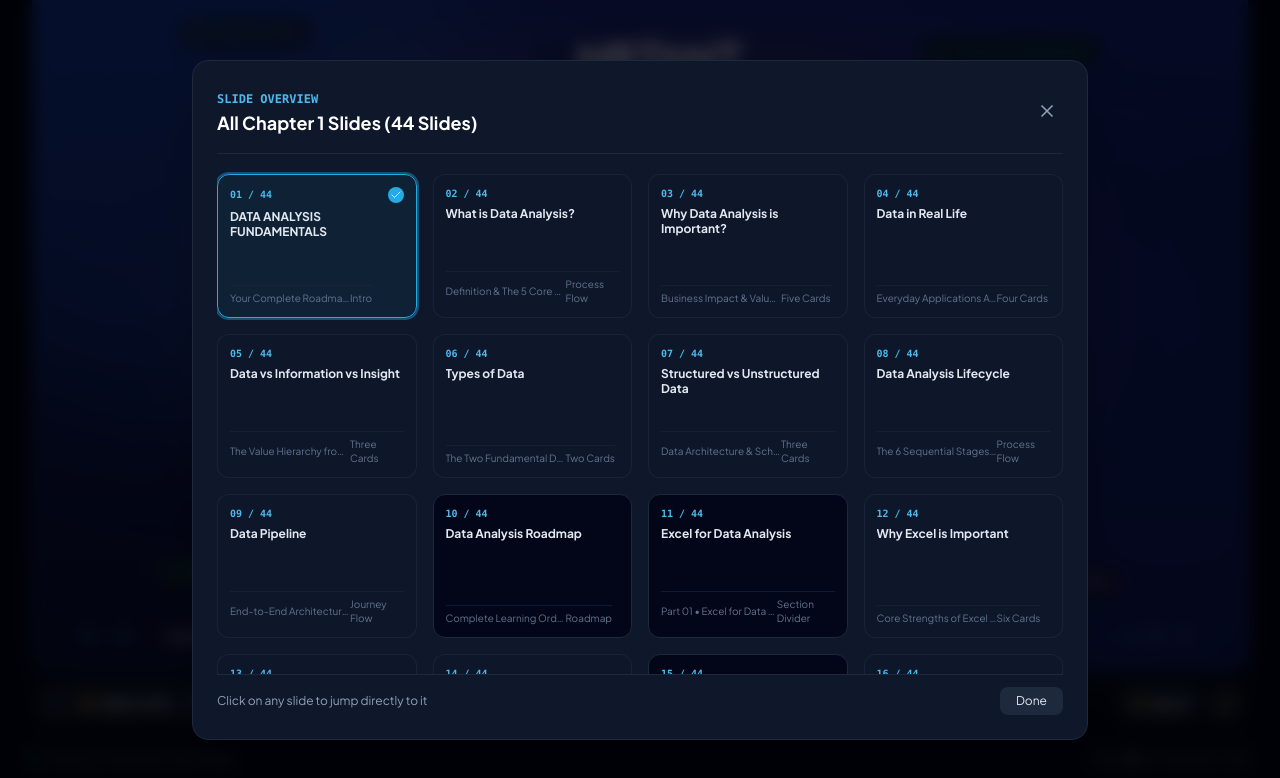
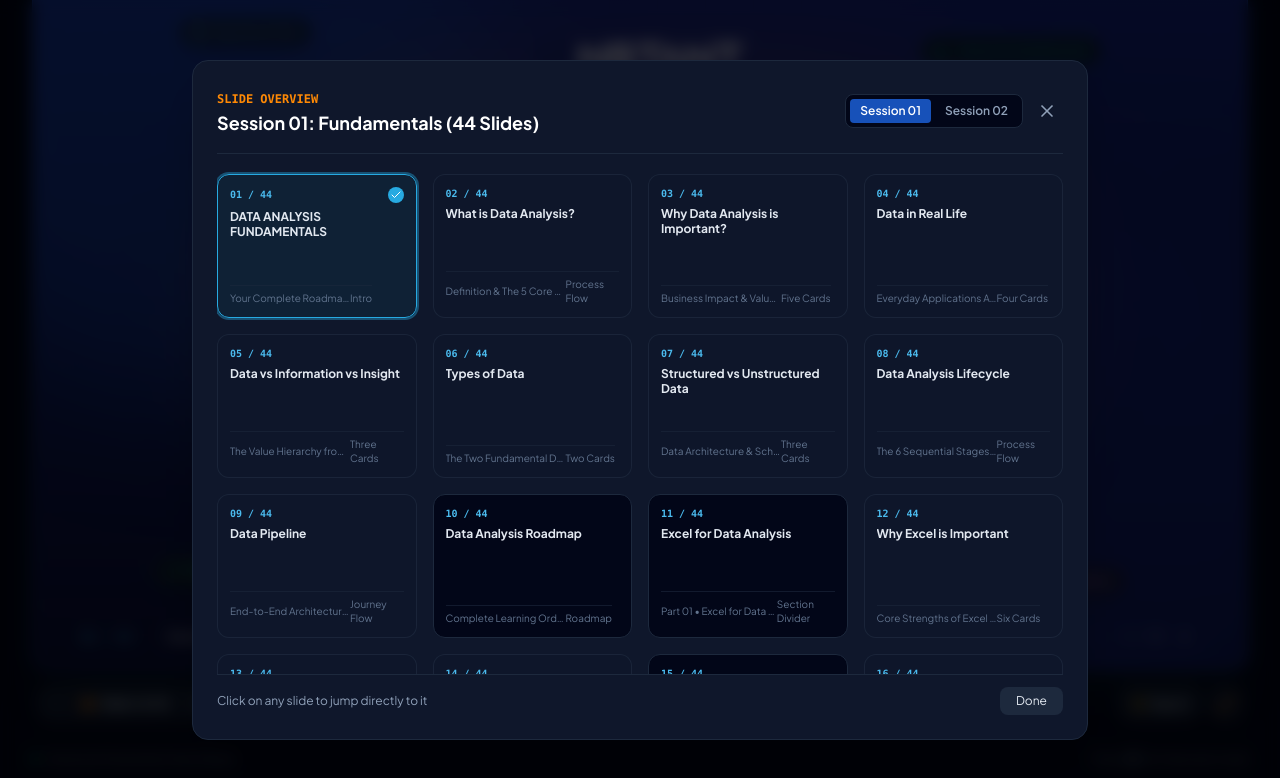
Before and after one commit to Mohannadmedhat/DATA-ANALYSIS, a React (Vite) app: page / in a window 1280 px wide. Both pictures are taken after a click on the button "Open Grid Overview". Shown: the part 150-928 px from the top of the page. Built offline with nearby package versions, Linux system fonts and the light colour scheme.

Commit message:
Fix Session 02 runtime error (InstantLogo import) and enable seamless session navigation

```diff
--- a/src/App.tsx
+++ b/src/App.tsx
@@ -222,6 +222,7 @@ export default function App() {
             onNext={handleNext}
             onPrev={handlePrev}
             onSelectSlide={handleSelectSlide}
+            onSwitchSession={handleSwitchSession}
             isFirst={currentSlideIndex === 0}
             isLast={currentSlideIndex === currentPresentation.totalSlides - 1}
             totalSlides={currentPresentation.totalSlides}
@@ -287,6 +288,8 @@ export default function App() {
         currentSlideIndex={currentSlideIndex}
         onSelectSlide={handleSelectSlide}
         language={language}
+        sessionId={sessionId}
+        onSwitchSession={handleSwitchSession}
       />
 
       <ExportModal
--- a/src/components/SlideThumbnailGrid.tsx
+++ b/src/components/SlideThumbnailGrid.tsx
@@ -9,6 +9,8 @@ interface SlideThumbnailGridProps {
   currentSlideIndex: number;
   onSelectSlide: (index: number) => void;
   language: Language;
+  sessionId?: 'session-01' | 'session-02';
+  onSwitchSession?: (sessionId: 'session-01' | 'session-02') => void;
 }
 
 export const SlideThumbnailGrid: React.FC<SlideThumbnailGridProps> = ({
@@ -17,7 +19,9 @@ export const SlideThumbnailGrid: React.FC<SlideThumbnailGridProps> = ({
   slides,
   currentSlideIndex,
   onSelectSlide,
-  language
+  language,
+  sessionId = 'session-01',
+  onSwitchSession
 }) => {
   if (!isOpen) return null;
   const isRTL = language === 'ar';
@@ -32,22 +36,52 @@ export const SlideThumbnailGrid: React.FC<SlideThumbnailGridProps> = ({
         onClick={(e) => e.stopPropagation()}
         className="bg-slate-900 border border-slate-800 rounded-2xl max-w-4xl w-full max-h-[85vh] p-6 shadow-2xl flex flex-col relative animate-in zoom-in-95 duration-200 cursor-default"
       >
-        <div className="flex items-center justify-between pb-4 border-b border-slate-800">
+        <div className="flex items-center justify-between pb-4 border-b border-slate-800 gap-3 flex-wrap">
           <div>
-            <span className="text-xs font-mono text-blue-400 font-bold uppercase">
+            <span className="text-xs font-mono text-orange-400 font-bold uppercase">
               {isRTL ? 'مخطط الشرائح' : 'Slide Overview'}
             </span>
             <h3 className="text-lg font-bold text-white">
-              {isRTL ? `جميع شرائح الفصل الأول (${slides.length} شريحة)` : `All Chapter 1 Slides (${slides.length} Slides)`}
+              {isRTL
+                ? (sessionId === 'session-02' ? `جميع شرائح السيشن الثانية: إكسيل (${slides.length} شريحة)` : `جميع شرائح السيشن الأولى: أساسيات (${slides.length} شريحة)`)
+                : (sessionId === 'session-02' ? `Session 02: Excel Basics (${slides.length} Slides)` : `Session 01: Fundamentals (${slides.length} Slides)`)}
             </h3>
           </div>
+
+          <div className="flex items-center gap-2">
+            {onSwitchSession && (
+              <div className="flex items-center gap-1 p-1 bg-slate-950 border border-slate-800 rounded-lg text-xs font-semibold">
+                <button
+                  onClick={() => onSwitchSession('session-01')}
+                  className={`px-2.5 py-1 rounded cursor-pointer transition-all ${
+                    sessionId === 'session-01'
+                      ? 'bg-[#1751B9] text-white'
+                      : 'text-slate-400 hover:text-white'
+                  }`}
+                >
+                  Session 01
+                </button>
+                <button
+                  onClick={() => onSwitchSession('session-02')}
+                  className={`px-2.5 py-1 rounded cursor-pointer transition-all ${
+                    sessionId === 'session-02'
+                      ? 'bg-orange-500 text-slate-950 font-black'
+                      : 'text-slate-400 hover:text-white'
+                  }`}
+                >
+                  Session 02
+                </button>
+              </div>
+            )}
+
             <button
               id="close-thumbnails-btn"
               onClick={onClose}
-            className="p-1.5 rounded-lg text-slate-400 hover:text-white hover:bg-slate-800 transition-colors"
+              className="p-1.5 rounded-lg text-slate-400 hover:text-white hover:bg-slate-800 transition-colors cursor-pointer"
             >
               <X className="w-5 h-5" />
             </button>
+          </div>
         </div>
 
         <div className="flex-1 overflow-y-auto py-5 grid grid-cols-1 sm:grid-cols-2 md:grid-cols-4 gap-4">
--- a/src/components/SlideViewer.tsx
+++ b/src/components/SlideViewer.tsx
@@ -56,6 +56,7 @@ interface SlideViewerProps {
   onNext: () => void;
   onPrev: () => void;
   onSelectSlide?: (index: number) => void;
+  onSwitchSession?: (sessionId: 'session-01' | 'session-02') => void;
   isFirst?: boolean;
   isLast?: boolean;
   totalSlides?: number;
@@ -69,6 +70,7 @@ export const SlideViewer: React.FC<SlideViewerProps> = ({
   onNext,
   onPrev,
   onSelectSlide,
+  onSwitchSession,
   isFirst = false,
   isLast = false,
   totalSlides = 44,
@@ -583,7 +585,11 @@ export const SlideViewer: React.FC<SlideViewerProps> = ({
 
               {/* Slide 44: Thank You */}
               {slide.id === 44 && (
-                <ThankYouVisual isRTL={isRTL} onRestart={() => onSelectSlide ? onSelectSlide(0) : onNext?.()} />
+                <ThankYouVisual
+                  isRTL={isRTL}
+                  onRestart={() => onSelectSlide ? onSelectSlide(0) : onNext?.()}
+                  onNextSession={onSwitchSession ? () => onSwitchSession('session-02') : undefined}
+                />
               )}
                 </>
               )}
--- a/src/components/visuals/dataAnalysis/Session02SlideRenderer.tsx
+++ b/src/components/visuals/dataAnalysis/Session02SlideRenderer.tsx
@@ -1,6 +1,7 @@
 import React, { useState } from 'react';
 import { motion, AnimatePresence } from 'motion/react';
 import { SlideData } from '../../../types';
+import { InstantLogo } from '../../InstantLogo';
 import {
   Compass,
   Layers,
--- a/src/components/visuals/dataAnalysis/ThankYouVisual.tsx
+++ b/src/components/visuals/dataAnalysis/ThankYouVisual.tsx
@@ -1,11 +1,12 @@
 import React from 'react';
 import { motion } from 'motion/react';
-import { Sparkles, Heart, CheckCircle2, RotateCcw } from 'lucide-react';
+import { Sparkles, Heart, CheckCircle2, RotateCcw, ArrowRight, ArrowLeft } from 'lucide-react';
 import { InstantLogo } from '../../InstantLogo';
 
 interface ThankYouVisualProps {
   isRTL: boolean;
   onRestart?: () => void;
+  onNextSession?: () => void;
   nextSessionTopicEn?: string;
   nextSessionTopicAr?: string;
 }
@@ -13,9 +14,12 @@ interface ThankYouVisualProps {
 export const ThankYouVisual: React.FC<ThankYouVisualProps> = ({
   isRTL,
   onRestart,
+  onNextSession,
   nextSessionTopicEn = 'Get ready for hands-on Excel data mastery in the next session.',
   nextSessionTopicAr = 'جهزوا أنفسكم للجلسة القادمة لبدء التطبيق العملي على إكسيل.'
 }) => {
+  const NextArrow = isRTL ? ArrowLeft : ArrowRight;
+
   return (
     <div className="relative w-full h-full flex flex-col items-center justify-center p-6 sm:p-12 text-center overflow-hidden select-none">
       {/* Background Ambience - Exact Original Colors */}
@@ -50,17 +54,31 @@ export const ThankYouVisual: React.FC<ThankYouVisualProps> = ({
             : `Thank you for your active participation! ${nextSessionTopicEn}`}
         </p>
 
+        <div className="flex flex-wrap items-center justify-center gap-3.5">
           {onRestart && (
             <motion.button
               whileHover={{ scale: 1.05 }}
               whileTap={{ scale: 0.95 }}
               onClick={onRestart}
-            className="inline-flex items-center gap-2 px-6 py-3 rounded-xl bg-slate-900 border border-slate-700 hover:border-blue-500 text-slate-200 hover:text-white font-bold text-sm transition-all cursor-pointer shadow-lg"
+              className="inline-flex items-center gap-2 px-5 py-2.5 rounded-xl bg-slate-900 border border-slate-700 hover:border-slate-500 text-slate-300 hover:text-white font-bold text-sm transition-all cursor-pointer shadow-lg"
             >
               <RotateCcw className="w-4 h-4" />
-            <span>{isRTL ? 'العودة لبداية العرض' : 'Restart Presentation'}</span>
+              <span>{isRTL ? 'إعادة العرض' : 'Restart Presentation'}</span>
             </motion.button>
           )}
+
+          {onNextSession && (
+            <motion.button
+              whileHover={{ scale: 1.05 }}
+              whileTap={{ scale: 0.95 }}
+              onClick={onNextSession}
+              className="inline-flex items-center gap-2 px-6 py-2.5 rounded-xl bg-gradient-to-r from-orange-500 to-amber-500 hover:from-orange-400 hover:to-amber-400 text-slate-950 font-black text-sm transition-all cursor-pointer shadow-lg shadow-orange-500/25"
+            >
+              <span>{isRTL ? 'الانتقال للسيشن 02: إكسيل' : 'Open Session 02: Excel Basics'}</span>
+              <NextArrow className="w-4 h-4" />
+            </motion.button>
+          )}
+        </div>
       </motion.div>
     </div>
   );
```
Lines whose indentation alone changed are shown as unchanged.
